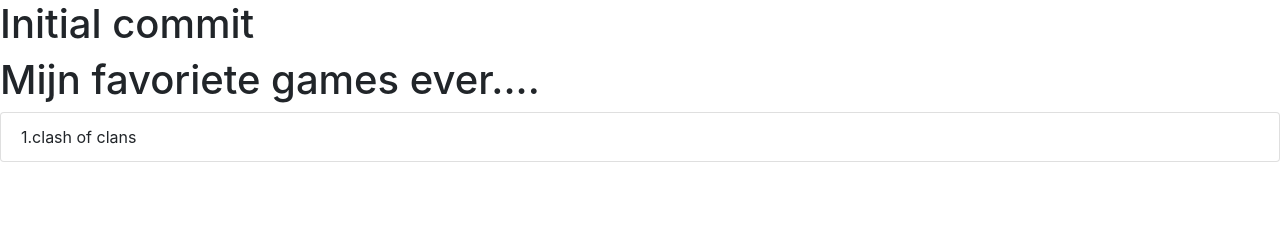
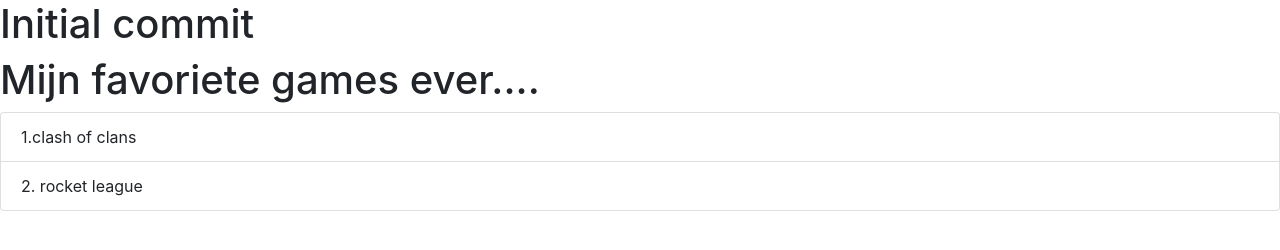
Before and after one commit to TripleShotz/vebr-Yannick-vanBaren-328376, a plain HTML site: page index.html in a window 1280 px wide. Drawn offline with nearby package versions, Linux system fonts and the light colour scheme.

Commit message:
favo game 2

```diff
--- a/index.html
+++ b/index.html
@@ -17,6 +17,7 @@
 <h1>Mijn favoriete games ever....</h1>
 <ul class="list-group">
     <li class="list-group-item">1.clash of clans</li>
+    <li class="list-group-item">2. rocket league</li>
   </ul>
     <!-- Optional JavaScript -->
     <!-- jQuery first, then Popper.js, then Bootstrap JS -->
```
